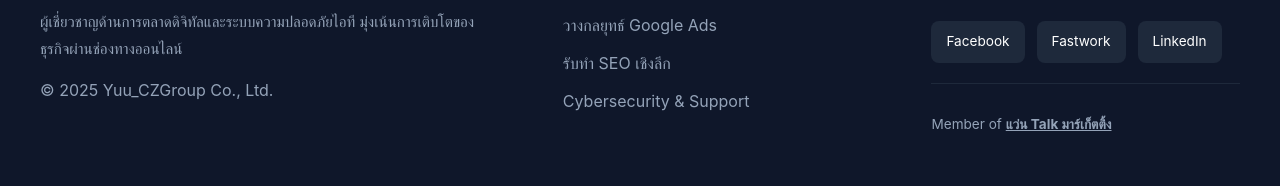
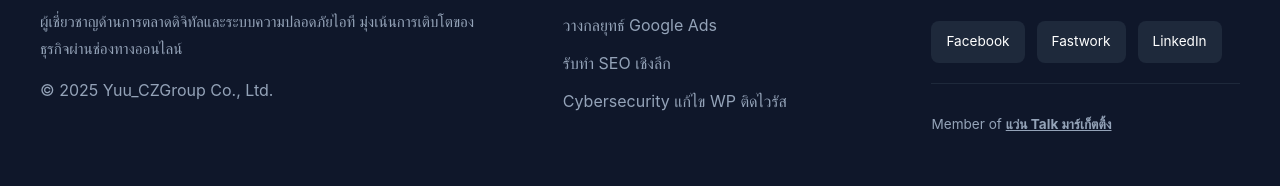
Before and after one commit to Yuukub/yuukub.github.io, a Jekyll site: the page built from index.html, in a window 1280 px wide. Shown: the part 1996-2182 px from the top of the page. Built offline with Jekyll 4.4.1, drawn with Linux system fonts in a browser that asks for light colours.

Commit message:
Update footer.html

```diff
--- a/_includes/footer.html
+++ b/_includes/footer.html
@@ -15,7 +15,7 @@
   <li><a href="{{ '/' | relative_url }}#services">รับทำเว็บไซต์ WordPress</a></li>
   <li><a href="{{ '/' | relative_url }}#services">วางกลยุทธ์ Google Ads</a></li>
   <li><a href="{{ '/' | relative_url }}#services">รับทำ SEO เชิงลึก</a></li>
-  <li><a href="{{ '/' | relative_url }}#services">Cybersecurity & Support</a></li>
+  <li><a href="{{ 'https://fastwork.co/user/yuukun992/it-device-repair-52044401?source=seller-center_my-service_share-link' | relative_url }}#services">Cybersecurity แก้ไข WP ติดไวรัส</a></li>
 </ul>
     </div>
 
```
